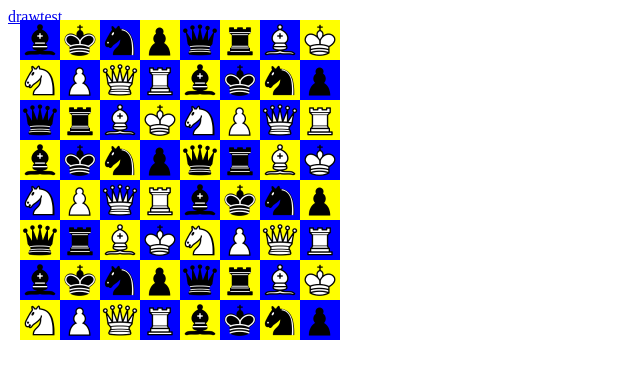
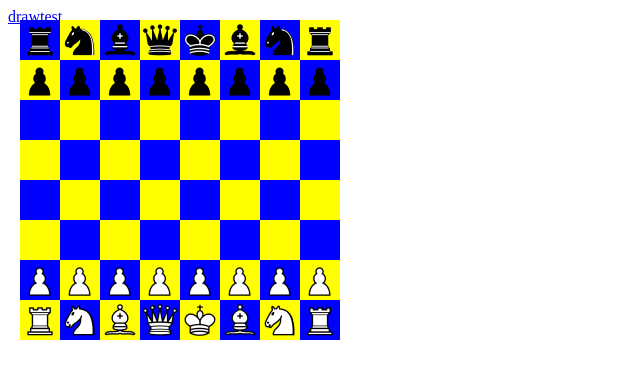
Before and after one commit to carexpilosa/nachtwache, a plain HTML site: page nachtwache/public/index.html in a window 1280 px wide. Shown: the whole page, without its empty margins (0-640 px from the left). Drawn offline with Linux system fonts and the light colour scheme.

Commit message:
chess pieces fen

```diff
--- a/nachtwache/public/index.html
+++ b/nachtwache/public/index.html
@@ -7,42 +7,97 @@
     <script src="js/jquery-3.2.1.js" type="text/javascript"></script>
     <script type="text/javascript">
       var chessBoard = {
-        imgSrcs: ['bB', 'bK', 'bN', 'bP', 'bQ', 'bR',
-                  'wB', 'wK', 'wN', 'wP', 'wQ', 'wR'],
+        imgSrcs: {r: './img/bR.png',
+                  n: './img/bN.png',
+                  b: './img/bB.png',
+                  q: './img/bQ.png',
+                  k: './img/bK.png',
+                  p: './img/bP.png',
+                  R: './img/wR.png',
+                  N: './img/wN.png',
+                  B: './img/wB.png',
+                  Q: './img/wQ.png',
+                  K: './img/wK.png',
+                  P: './img/wP.png'},
 
-        imgObjs: [],
+        imgObjs: {},
+
+        mouseStatus: {},
+
+        FENPos: "rnbqkbnr/pppppppp/8/8/8/8/PPPPPPPP/RNBQKBNR",
+
+        matrix: (function () {
+          var m = [];
+          for(i = 0; i < 8; i++) {
+            m[i] = [];
+            for(j = 0; j < 8; j++) {
+              m[i][j] = '';
+            }
+          }
+          return m;
+        }()),
+
+        FENPosToMatrix: function () {
+          var rows = this.FENPos.split('/');
+          rows.forEach(function (row, y) {
+            var x = 0;
+            var pieces = row.split('');
+            pieces.forEach(function (p, idx) {
+              if (p.match(/\d/)) {
+                var toX = x+p;
+                while(x < toX) {
+                  chessBoard.matrix[y][x] = '';
+                  chessBoard.rawDraw(x++, y, 1, 1);
+                }
+                console.log("NUMER: "+p);
+              } else if (p.match(/[rnbqkpRNBQKP]/)) {
+                chessBoard.rawDraw(x, y, 1, 1, chessBoard.imgObjs[p]);
+                console.log("VALID LETTER: "+p);
+                chessBoard.matrix[y][x] = p;
+                x++;
+              } else {
+                console.log("INVALID CHAR: "+p);
+              }
+            });
+          });
+          console.table(this.matrix);
+        },
 
         init: function () {
+
           this.canvas = document.querySelector('#canvas');
           this.context = canvas.getContext('2d');
           this.context.scale(40, 40);
           var k = 0;
-          for (var i = 0; i < 8; i++) {
-            for (var j = 0; j < 8; j++) {
-              let pic = this.imgObjs[k];
-              this.rawDraw(j, i, 1, 1, pic);
-              k++;
-              if(k > this.imgObjs.length - 1) {
-                k = 0;
-              }
-            }
-          }
+          this.FENPosToMatrix();
           this.canvas.addEventListener('mousedown', function (e) {
-            var xPos = e.clientX - parseInt(chessBoard.canvas.style.left);
-            var yPos = e.clientY - parseInt(chessBoard.canvas.style.top);
-            console.log('V => ' + xPos + '#' + yPos);
-            console.log(chessBoard.getSquareForCoordinates(xPos, yPos));
-          });
-          this.canvas.addEventListener('mouseup', function (e) {
             e.stopPropagation();
             var xPos = e.clientX - parseInt(chessBoard.canvas.style.left);
             var yPos = e.clientY - parseInt(chessBoard.canvas.style.top);
-            console.log('A => ' + xPos + '#' + yPos);
-            console.log(chessBoard.getSquareForCoordinates(xPos, yPos));
+            var coords = chessBoard.getSquareForCoordinates(xPos, yPos);
+            chessBoard.mouseStatus = { hold: 1, x: coords[0], y: coords[1] };
+            console.log(chessBoard.mouseStatus);
+          });
+          this.canvas.addEventListener('mouseup', function (e) {
+            //e.stopPropagation();
+            var xPos = e.clientX - parseInt(chessBoard.canvas.style.left);
+            var yPos = e.clientY - parseInt(chessBoard.canvas.style.top);
+            var coords = chessBoard.getSquareForCoordinates(xPos, yPos);
+            var prevMouseStatus = chessBoard.mouseStatus;
+            chessBoard.mouseStatus = { released: 'inside', x: coords[0], y: coords[1] };
+            console.log('moved from '+prevMouseStatus.x+prevMouseStatus.y+
+                        ' to '+chessBoard.mouseStatus.x+chessBoard.mouseStatus.y);
+            chessBoard.mouseStatus = {};
           });
           document.addEventListener('mouseup', function (e) {
-            console.log('A OUT => ' + (e.clientX - parseInt(chessBoard.canvas.style.left)) + '#' +
-                  (e.clientY - parseInt(chessBoard.canvas.style.top)));
+            var xPos = e.clientX - parseInt(chessBoard.canvas.style.left);
+            var yPos = e.clientY - parseInt(chessBoard.canvas.style.top);
+            var coords = chessBoard.getSquareForCoordinates(xPos, yPos);
+            var prevMouseStatus = chessBoard.mouseStatus;
+            chessBoard.mouseStatus = { released: 'outside', x: coords[0], y: coords[1] };
+            console.log('moved from '+prevMouseStatus.x+prevMouseStatus.y+
+                        ' to OUTSIDE');
+            chessBoard.mouseStatus = {};
           });
         },
 
@@ -91,11 +146,14 @@
         }
       };
 
-      chessBoard.imgSrcs.forEach(function(val, idx) {
+      for (key in chessBoard.imgSrcs) {
+        console.log(key);
         let pic = new Image();
-        pic.src = './img/' + val + '.png';
-        chessBoard.imgObjs.push(pic);
-      });
+        pic.src = chessBoard.imgSrcs[key];
+        chessBoard.imgObjs[key] = pic;
+      }
+      console.log(chessBoard.imgObjs);
+      console.table(chessBoard.matrix);
     </script>
   </head>
   <body onload="chessBoard.init()">
```
